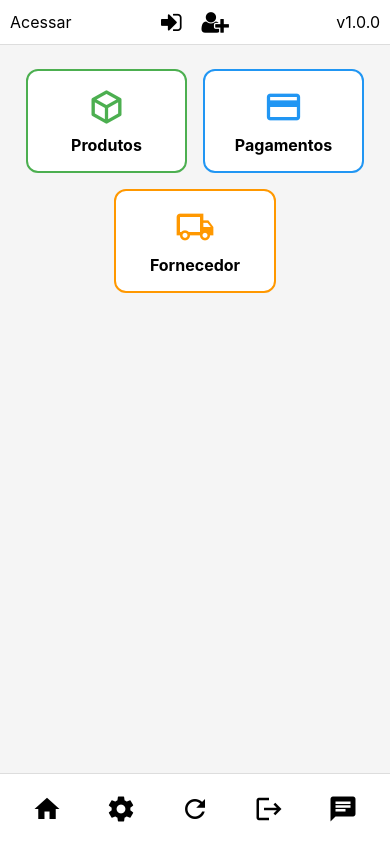
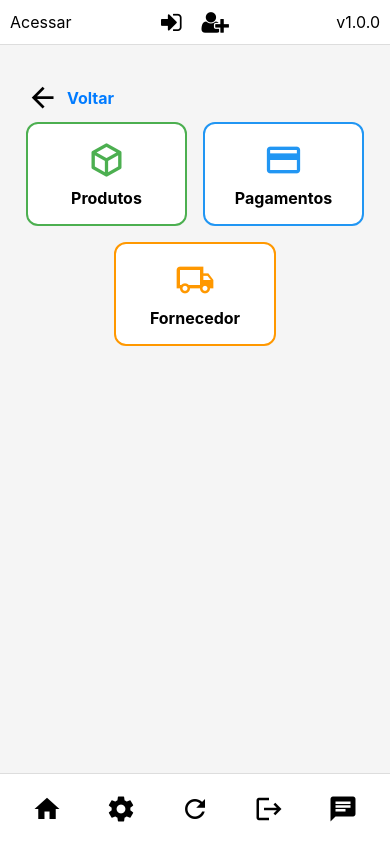
Before and after one commit to cintra444/fruttyoogApp, a React Native app: screen /Compras in a window 390 px wide. Built offline with nearby package versions, Linux system fonts and the light colour scheme.

Commit message:
criação do botão voltar nas telas

```diff
--- a/src/screens/Admin/Compras/Compras.tsx
+++ b/src/screens/Admin/Compras/Compras.tsx
@@ -1,8 +1,10 @@
 import React from 'react';
 import { View, Text, StyleSheet, TouchableOpacity } from 'react-native';
 import Icon from 'react-native-vector-icons/MaterialCommunityIcons';
-import { Container, Card, CardIcon, CardTitle } from './styles';
+import { Container, Card, CardIcon, CardTitle, BackButton, BackButtonText } from './styles';
 import { ScrollView } from 'react-native-gesture-handler';
+import { HeaderBackButton } from '@react-navigation/elements';
+import { useNavigation } from '@react-navigation/native';
 
 const cards = [
     {
@@ -24,10 +26,16 @@ const cards = [
         onPress: () => {},
     },
 ];
+const Compras: React.FC = () => {
+  const navigation = useNavigation();
 
-const Compras: React.FC = () => {
   return (
     <Container>
+       {/* Botão de voltar */}
+            <BackButton onPress={() => navigation.goBack()}>
+              <Icon name="arrow-left" size={33} color="#000" />
+              <BackButtonText>Voltar</BackButtonText>
+            </BackButton>
       <ScrollView contentContainerStyle={{ flexDirection: 'row', flexWrap: 'wrap', justifyContent: 'center' }}>
         {cards.map((card) => (
           <Card key={card.title} onPress={card.onPress} activeOpacity={0.8} borderColor={card.color}>
@@ -43,4 +51,5 @@ const Compras: React.FC = () => {
 };
 
 
+
 export default Compras;
--- a/src/screens/Admin/Compras/styles.ts
+++ b/src/screens/Admin/Compras/styles.ts
@@ -33,3 +33,16 @@ export const CardTitle = styled.Text`
   font-weight: bold;
   text-align: center;
 `;
+
+export const BackButton = styled.TouchableOpacity`
+flex-direction: row;
+align-items: center;
+margin-top: 20px;
+margin-left: 10px;
+`;
+export const BackButtonText = styled.Text`
+  font-size: 16px;
+  font-weight: bold;
+  color: #007bff;
+  margin-left: 8px;
+`;
--- a/src/screens/Admin/Dashboard.tsx
+++ b/src/screens/Admin/Dashboard.tsx
@@ -1,11 +1,13 @@
 // Dashboard.tsx
 import React from "react";
+import { View } from "react-native";
 import { ScrollView } from "react-native-gesture-handler";
 import { Card } from "../../components/CardMenu/CardMenuAdm";
 import { ContainerDashboard } from "./styles";
 import { useNavigation } from '@react-navigation/native';
 import { StackNavigationProp } from "@react-navigation/stack";
 import { MaterialIcons } from "@expo/vector-icons";
+import { HeaderBackButton } from '@react-navigation/elements';
 
 type DashboardStackParamList = {
   Compras: undefined;
```
